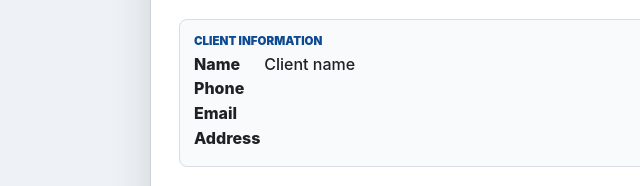
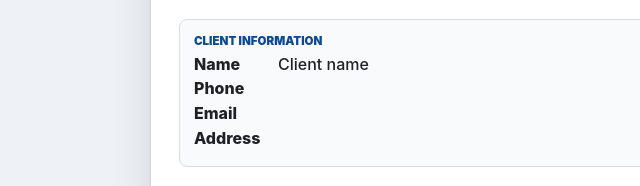
Before and after one commit to mynameisdav3/d2-estimate-studio-live, a plain HTML site: page index.html in a window 1280 px wide. Shown: the part 2549-2735 px from the top of the page, 0-640 px from the left. Drawn offline with Linux system fonts and the light colour scheme.

Commit message:
Add files via upload

```diff
--- a/styles.css
+++ b/styles.css
@@ -876,6 +876,13 @@ textarea:focus {
   margin: 3px 0;
 }
 
+.client-block p {
+  display: grid;
+  grid-template-columns: 74px minmax(0, 1fr);
+  column-gap: 10px;
+  align-items: baseline;
+}
+
 .client-block p,
 .client-block a,
 .client-block em {
@@ -898,9 +905,7 @@ textarea:focus {
 }
 
 .client-field-label {
-  display: inline-block;
-  min-width: 58px;
-  margin-right: 8px;
+  display: block;
   color: var(--ink);
   font-size: 1rem;
   font-weight: 800;
```
